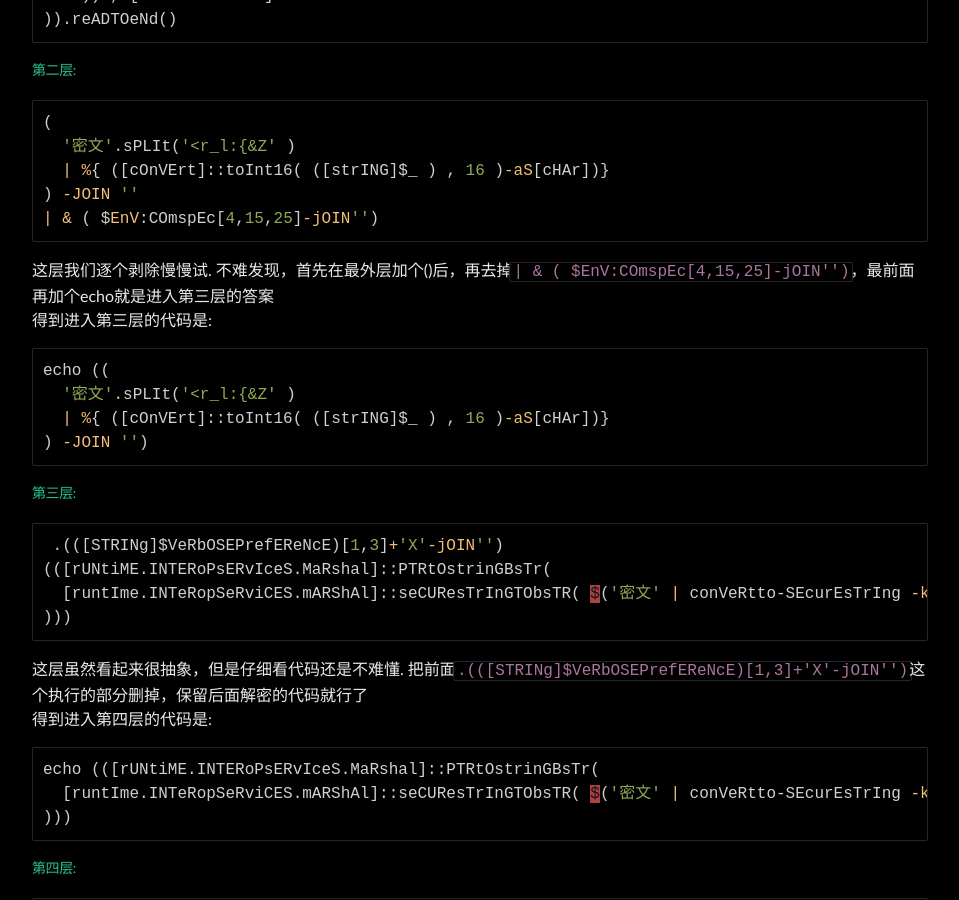
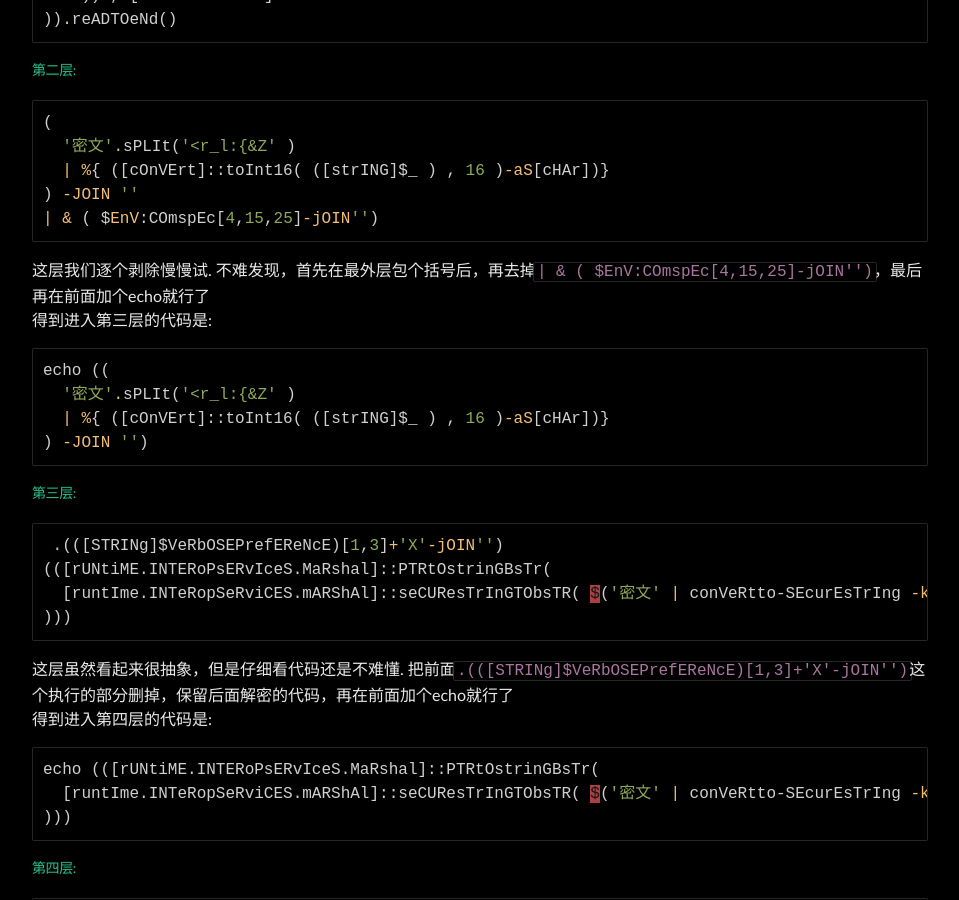
Before and after one commit to Leeyangee/leeyangee.github.io, a Jekyll site: the page built from _posts/2023-12-26-NCTF 2023 个人部分题解.md, in a window 1280 px wide and 900 px high, scrolled down 2820 px. Shown: the whole window, without its empty margins (160-1119 px from the left). Built offline with Jekyll 4.4.1, drawn with Linux system fonts in a browser that asks for light colours.

Commit message:
Update 2023-12-26-NCTF 2023 个人部分题解.md

````diff
--- a/_posts/2023-12-26-NCTF 2023 个人部分题解.md
+++ b/_posts/2023-12-26-NCTF 2023 个人部分题解.md
@@ -98,7 +98,7 @@ echo (NEw-ObjeCt  sySTeM.iO.sTReamreadEr(
 ) -JOIN ''
 | & ( $EnV:COmspEc[4,15,25]-jOIN'')
 ```
-这层我们逐个剥除慢慢试. 不难发现，首先在最外层加个()后，再去掉```| & ( $EnV:COmspEc[4,15,25]-jOIN'')```，最前面再加个echo就是进入第三层的答案
+这层我们逐个剥除慢慢试. 不难发现，首先在最外层包个括号后，再去掉```| & ( $EnV:COmspEc[4,15,25]-jOIN'')```，最后再在前面加个echo就行了
 得到进入第三层的代码是:
 ```powershell
 echo ((
@@ -114,7 +114,7 @@ echo ((
   [runtIme.INTeRopSeRviCES.mARShAl]::seCUResTrInGTObsTR( $('密文' | conVeRtto-SEcurEsTrIng -key  (143..112)) )
 )))
 ```
-这层虽然看起来很抽象，但是仔细看代码还是不难懂. 把前面```.(([STRINg]$VeRbOSEPrefEReNcE)[1,3]+'X'-jOIN'')```这个执行的部分删掉，保留后面解密的代码就行了
+这层虽然看起来很抽象，但是仔细看代码还是不难懂. 把前面```.(([STRINg]$VeRbOSEPrefEReNcE)[1,3]+'X'-jOIN'')```这个执行的部分删掉，保留后面解密的代码，再在前面加个echo就行了
 得到进入第四层的代码是:
 ```powershell
 echo (([rUNtiME.INTERoPsERvIceS.MaRshal]::PTRtOstrinGBsTr(
````
